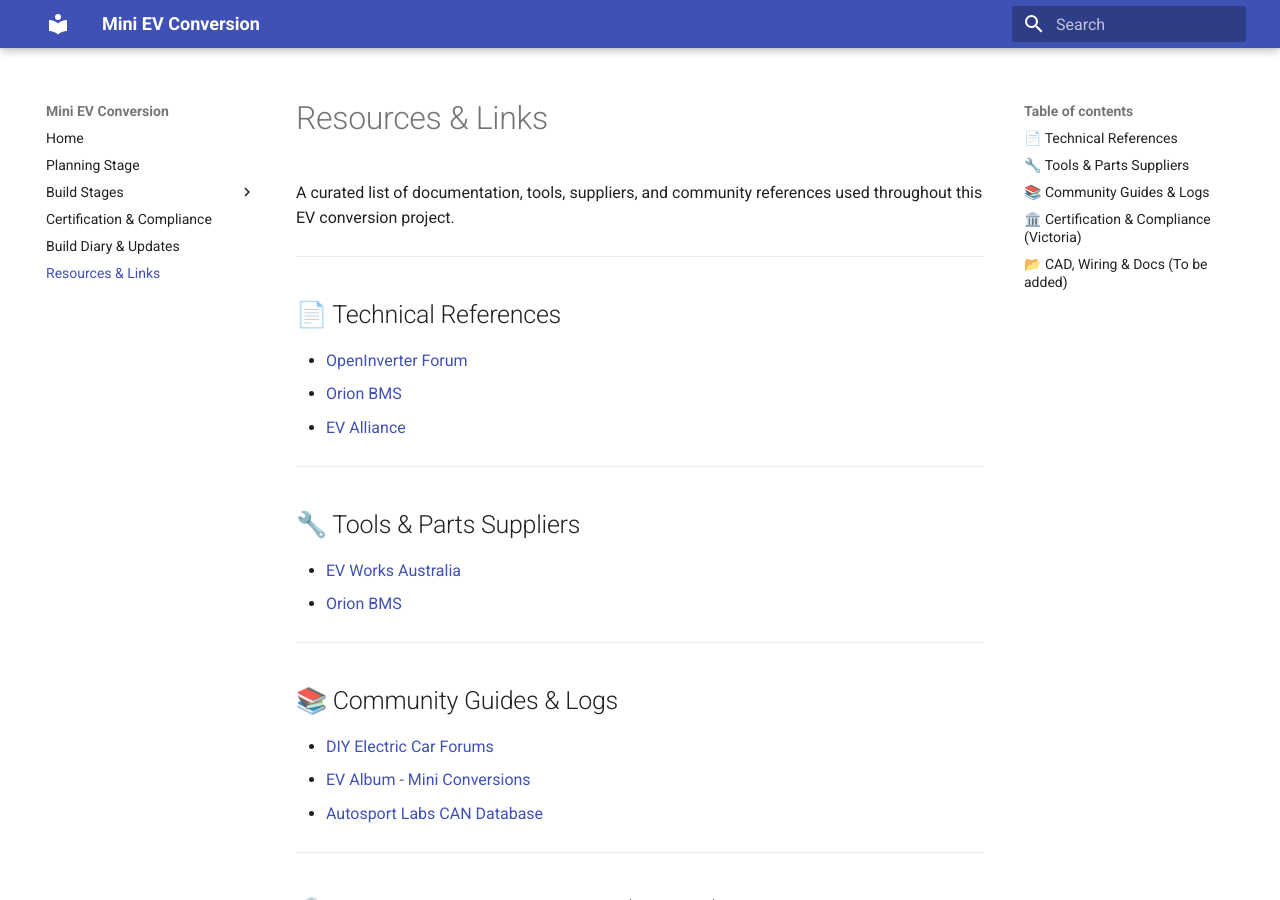
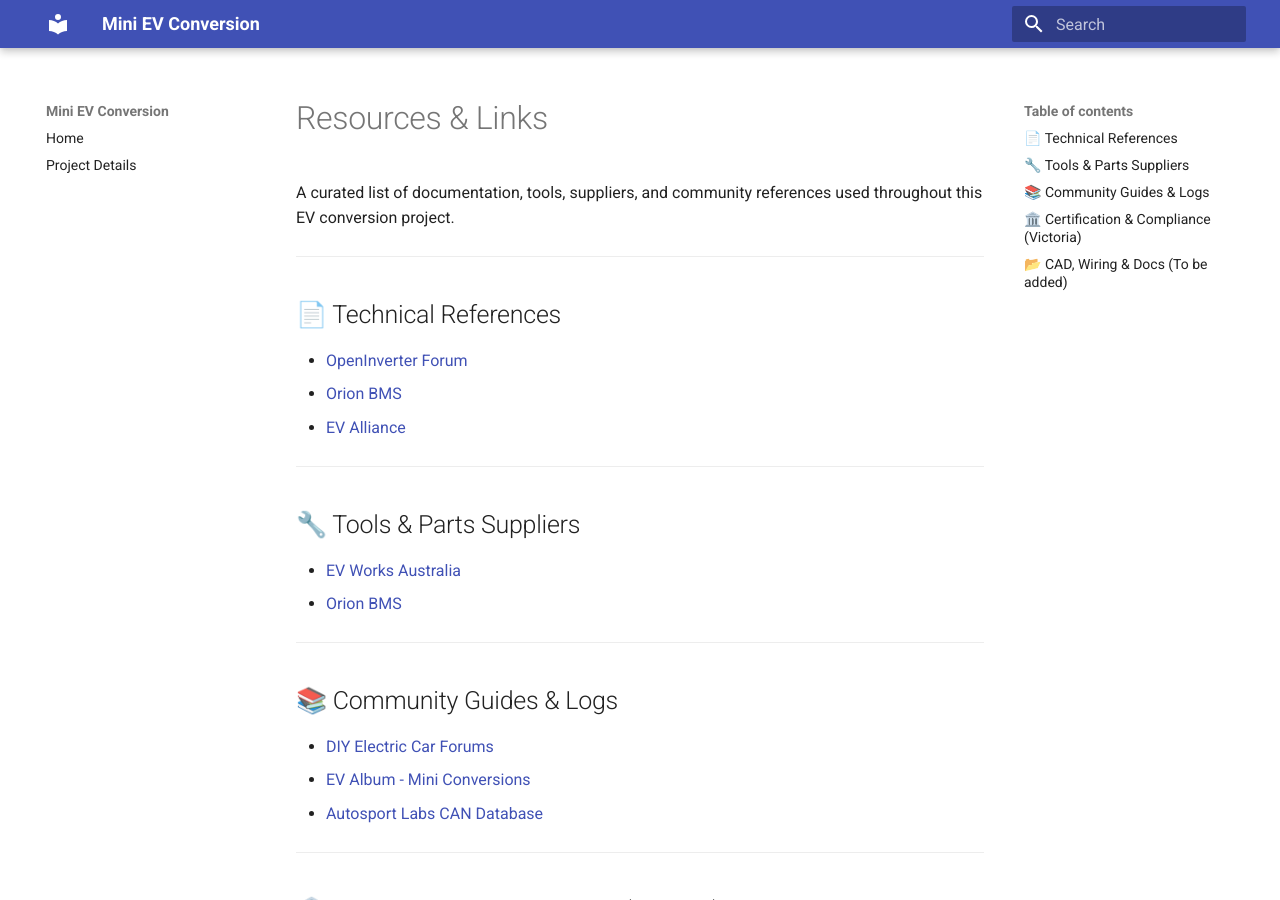
Before and after one commit to bobjwatts/miniev-docs, an MkDocs documentation site: the page built from docs/resources_links.md, in a window 1280 px wide and 900 px high. Built offline with MkDocs 1.6.1 and Material for MkDocs 9.7.7, drawn with Linux system fonts in a browser that asks for light colours.

Commit message:
Clean up

```diff
--- a/mkdocs.yml
+++ b/mkdocs.yml
@@ -3,20 +3,20 @@
 site_dir: /var/www/miniev
 nav:
   - Home: index.md
-  - Planning Stage: planning.md
-  - Build Stages:
-      - "Stage 1: Log Mini CAN Bus": build/stage1_canbus.md
-      - "Stage 2: Nissan Leaf Bench Setup": build/stage2_leaf_bench.md
-      - "Stage 3: Mini Cooper Disassembly": build/stage3_disassembly.md
-      - "Stage 4: Mechanical Integration": build/stage4_mechanical.md
-      - "Stage 5: Battery Pack Installation": build/stage5_battery.md
-      - "Stage 6: Electrical System Integration": build/stage6_electrical.md
-      - "Stage 7: CAN Bus Integration & Spoofing": build/stage7_can_spoofing.md
-      - "Stage 8: Climate Control & Interior Refinement": build/stage8_climate_interior.md
-  - Certification & Compliance: certification.md
-  - Build Diary & Updates: diary_updates.md
+  - Project Details: project-details.md
+  #- Build Stages:
+  #    - "Stage 1: Log Mini CAN Bus": build/stage1_canbus.md
+  #    - "Stage 2: Nissan Leaf Bench Setup": build/stage2_leaf_bench.md
+  #    - "Stage 3: Mini Cooper Disassembly": build/stage3_disassembly.md
+  #    - "Stage 4: Mechanical Integration": build/stage4_mechanical.md
+  #    - "Stage 5: Battery Pack Installation": build/stage5_battery.md
+  #    - "Stage 6: Electrical System Integration": build/stage6_electrical.md
+  #    - "Stage 7: CAN Bus Integration & Spoofing": build/stage7_can_spoofing.md
+  #    - "Stage 8: Climate Control & Interior Refinement": build/stage8_climate_interior.md
+ # - Certification & Compliance: certification.md
+ # - Build Diary & Updates: diary_updates.md
  # - Troubleshooting & Insights: troubleshooting_insights.md
  # - Media Gallery: media_gallery.md
-  - Resources & Links: resources_links.md
+ # - Resources & Links: resources_links.md
 
 theme: material
```
Also changed, not shown: docs/planning.md (deleted, +0 -88 lines), docs/project-details.md (added, +85 -0 lines).
